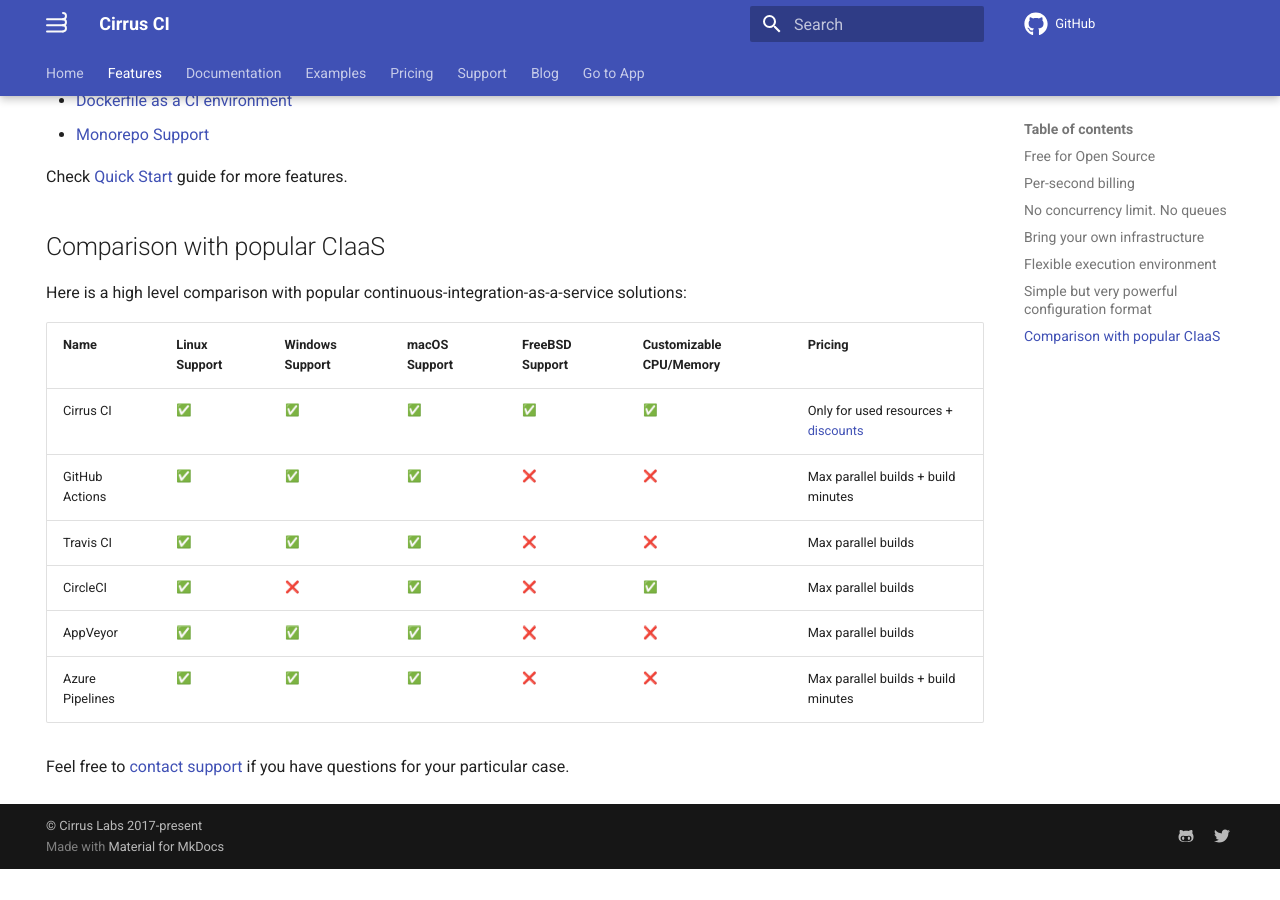
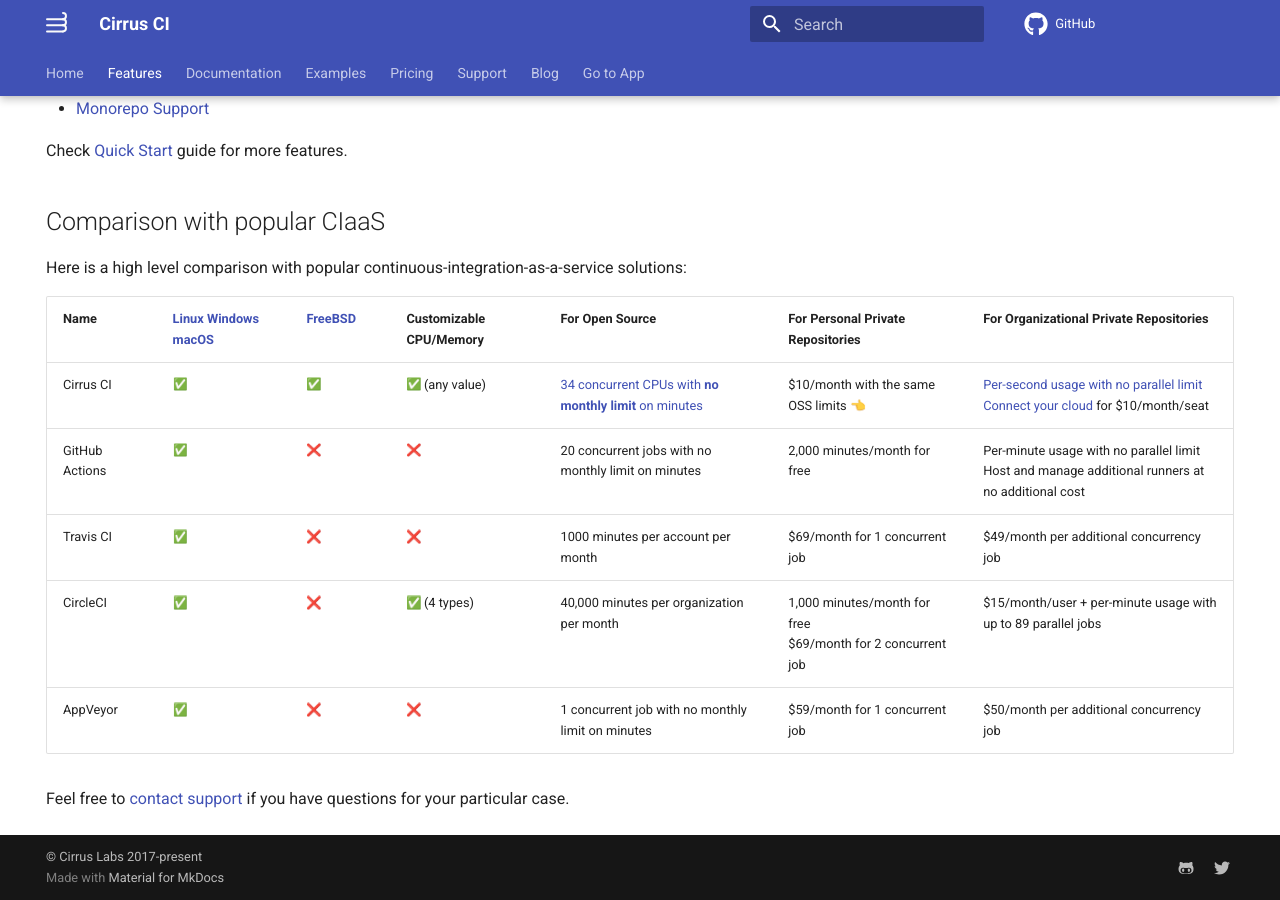
Before and after one commit to cirruslabs/cirrus-ci-docs, an MkDocs documentation site: the page built from docs/features.md, in a window 1280 px wide and 900 px high, scrolled down 1136 px. Built offline with MkDocs 1.6.1 and Material for MkDocs 9.7.7, drawn with Linux system fonts in a browser that asks for light colours; emoji names are drawn with the system emoji font; comment, search, counter and statistics services are not loaded; before the commit the page ends 2005 px from its top, so only the background shows below that; some of the changed text lies outside the part shown.

Commit message:
Update comparison with popular CIaaS

```diff
--- a/docs/features.md
+++ b/docs/features.md
@@ -56,19 +57,19 @@ Check [Quick Start](guide/quick-start.md) guide for more features.
 
 Here is a high level comparison with popular continuous-integration-as-a-service solutions:
 
-**Name**        | **Linux Support**       | **Windows Support**     | **macOS Support**         | **FreeBSD Support**      | **Customizable CPU/Memory** | **Pricing**
-----------------| ----------------------  | ----------------------- | ------------------------  | ------------------------ | --------------------------- | -----------------------
-Cirrus CI       | [:white_check_mark:][1] | [:white_check_mark:][2] | [:white_check_mark:][3]   | [:white_check_mark:][4]  | :white_check_mark:          | Only for used resources + [discounts][5]
-GitHub Actions  | :white_check_mark:      | :white_check_mark:      | :white_check_mark:        | :x:                      | :x:                         | Max parallel builds + build minutes
-Travis CI       | :white_check_mark:      | :white_check_mark:      | :white_check_mark:        | :x:                      | :x:                         | Max parallel builds
-CircleCI        | :white_check_mark:      | :x:                     | :white_check_mark:        | :x:                      | :white_check_mark:          | Max parallel builds
-AppVeyor        | :white_check_mark:      | :white_check_mark:      | :white_check_mark:        | :x:                      | :x:                         | Max parallel builds
-Azure Pipelines | :white_check_mark:      | :white_check_mark:      | :white_check_mark:        | :x:                      | :x:                         | Max parallel builds + build minutes
+**Name**        | **[Linux][1] [Windows][2] [macOS][3]** | **[FreeBSD][4]**   | **Customizable CPU/Memory**    | **For Open Source**                                           | **For Personal Private Repositories**                          | **For Organizational Private Repositories**
+--------------- | -------------------------------------- | -------------------| ------------------------------ | ------------------------------------------------------------- | -------------------------------------------------------------- | --------------------------------
+Cirrus CI       | :white_check_mark:                     | :white_check_mark: | :white_check_mark: (any value) | [34 concurrent CPUs with **no monthly limit** on minutes][6]  | $10/month with the same OSS limits 👈                          | [Per-second usage with no parallel limit](#per-second-billing)<br>[Connect your cloud](#bring-your-own-infrastructure) for $10/month/seat
+GitHub Actions  | :white_check_mark:                     | :x:                | :x:                            | 20 concurrent jobs with no monthly limit on minutes           | 2,000 minutes/month for free                                   | Per-minute usage with no parallel limit<br>Host and manage additional runners at no additional cost
+Travis CI       | :white_check_mark:                     | :x:                | :x:                            | 1000 minutes per account per month                            | $69/month for 1 concurrent job                                 | $49/month per additional concurrency job
+CircleCI        | :white_check_mark:                     | :x:                | :white_check_mark: (4 types)   | 40,000 minutes per organization per month                     | 1,000 minutes/month for free<br>$69/month for 2 concurrent job | $15/month/user + per-minute usage with up to 89 parallel jobs
+AppVeyor        | :white_check_mark:                     | :x:                | :x:                            | 1 concurrent job with no monthly limit on minutes             | $59/month for 1 concurrent job                                 | $50/month per additional concurrency job
 
 [1]: guide/linux.md
 [2]: guide/windows.md
 [3]: guide/macOS.md
 [4]: guide/FreeBSD.md
 [5]: faq.md#any-discounts
+[6]: faq.md#are-there-any-limits
 
 Feel free to [contact support](mailto:support@cirruslabs.org) if you have questions for your particular case.
```
Also changed, not shown: other parts of docs/features.md (+3 -2 lines).
